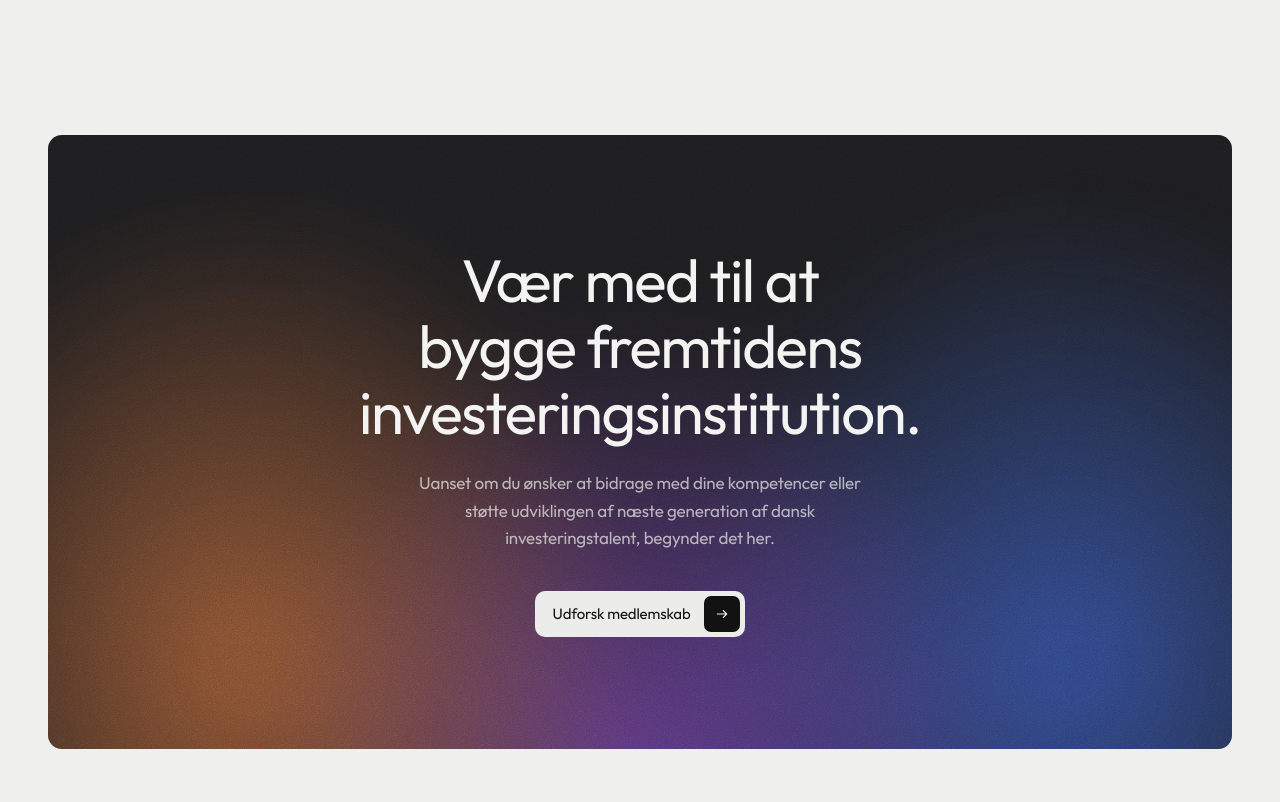
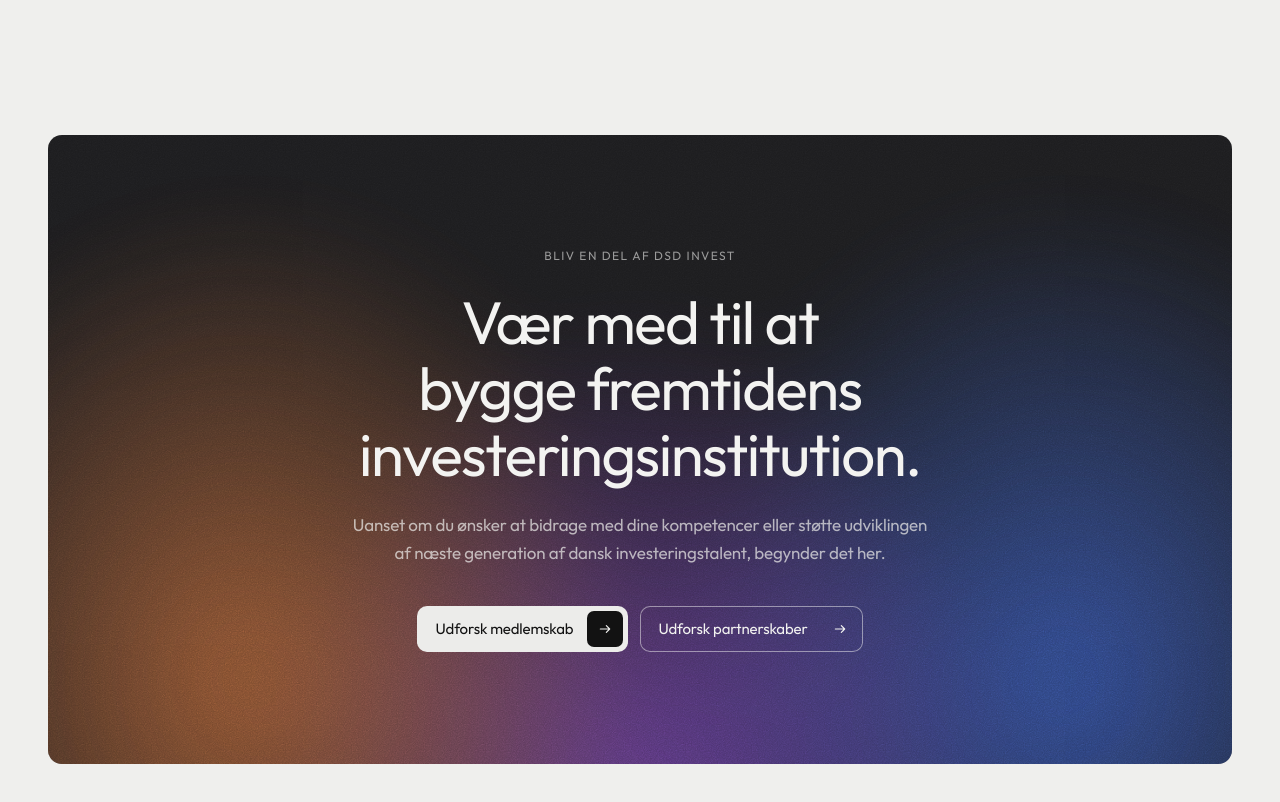
Before and after one commit to JakobDrist/Landing-Page-Student-Driven-Capital, a Next.js app: page / in a window 1280 px wide. Shown: the part 5961-6763 px from the top of the page. Built offline with nearby package versions, Linux system fonts and the light colour scheme.

Commit message:
feat(home): add a second partnerships action to closing CTA

```diff
--- a/src/components/sections/call-to-action.tsx
+++ b/src/components/sections/call-to-action.tsx
@@ -4,14 +4,19 @@ import { Container } from "@/components/ui/container";
 import { ButtonLink } from "@/components/ui/button-link";
 import { sectionTitle } from "@/components/ui/section-heading";
 import type { ContentLink } from "@/content/types";
+
 export function CallToAction({
+  eyebrow,
   title,
   text,
-  action = { href: "/membership", label: "Join DSD Invest" },
+  action,
+  secondaryAction,
 }: {
+  eyebrow?: string;
   title: string;
   text: string;
   action?: ContentLink | null;
+  secondaryAction?: ContentLink | null;
 }) {
   return (
     <section className="pb-20 md:pb-25 lg:pb-29 xl:pb-34">
@@ -19,15 +24,27 @@ export function CallToAction({
         <div className="relative isolate overflow-hidden rounded-[14px] bg-[#1c1c1e] px-5 py-20 text-center text-[#f3f3f1] md:px-10 md:py-28">
           <Glow band />
           <Grain className="opacity-45" />
-          <h2 className={`${sectionTitle} mx-auto max-w-[680px]`}>{title}</h2>
-          <p className="mx-auto mt-6 max-w-md text-[17px] leading-[1.6] tracking-[-0.01em] text-paper/70">
+          {eyebrow && (
+            <p className="mb-6 text-[12px] tracking-[0.12em] text-paper/60 uppercase">
+              {eyebrow}
+            </p>
+          )}
+          <h2 className={`${sectionTitle} mx-auto max-w-[760px]`}>{title}</h2>
+          <p className="mx-auto mt-6 max-w-xl text-[17px] leading-[1.6] tracking-[-0.01em] text-paper/70">
             {text}
           </p>
-          {action && (
-            <div className="mt-10">
-              <ButtonLink href={action.href} variant="light">
-                {action.label}
-              </ButtonLink>
+          {(action || secondaryAction) && (
+            <div className="mt-10 flex flex-wrap justify-center gap-3">
+              {action && (
+                <ButtonLink href={action.href} variant="light">
+                  {action.label}
+                </ButtonLink>
+              )}
+              {secondaryAction && (
+                <ButtonLink href={secondaryAction.href} variant="ghost">
+                  {secondaryAction.label}
+                </ButtonLink>
+              )}
             </div>
           )}
         </div>
```
